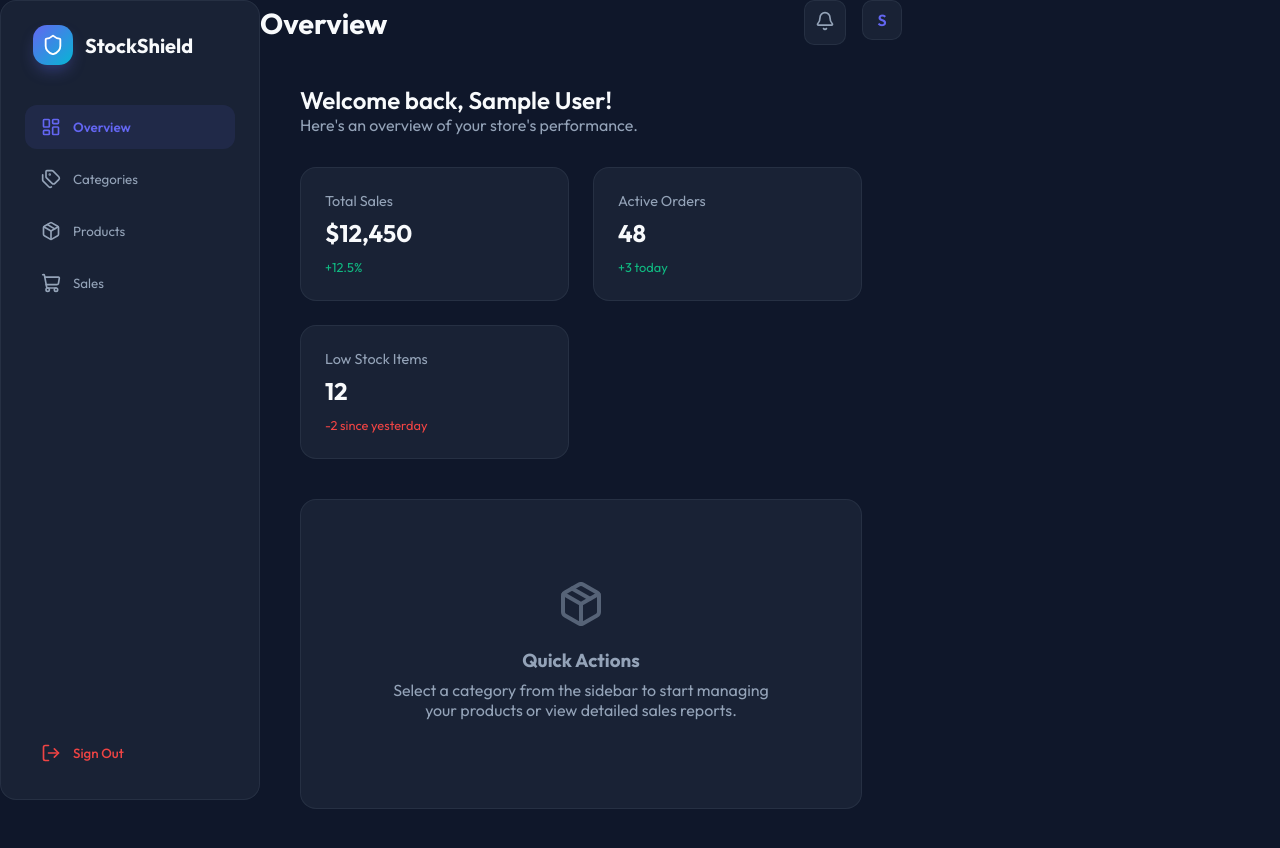
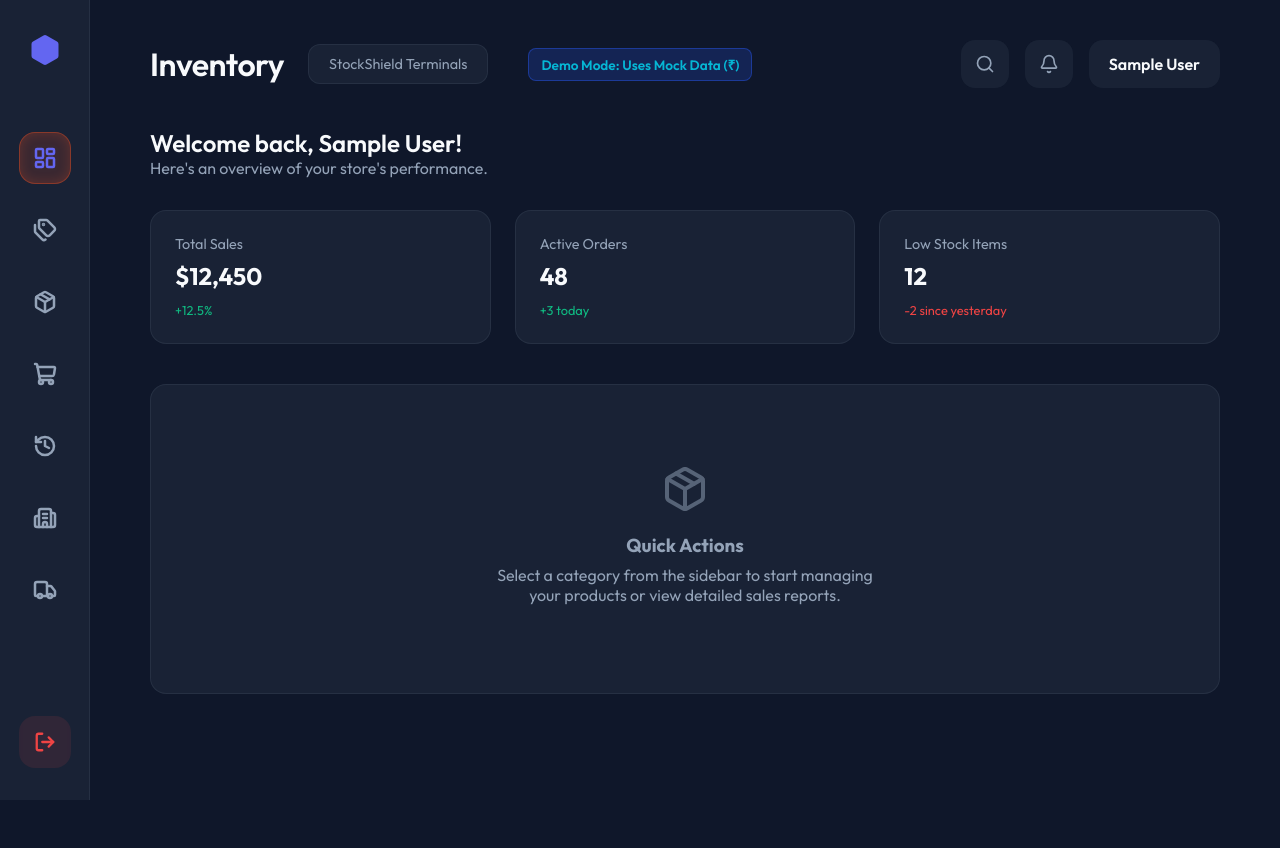
Before and after one commit to saranganet/StockShield-Hybrid-Offline-Retail-Store-Management-System, a React (Vite) app in the folder client/: page /dashboard in a window 1280 px wide. After the commit the page ends 800 px from the top, so only its background shows below. Built offline with nearby package versions, Linux system fonts and the light colour scheme; no server answers; sample sign-in values are in the browser's storage.

Commit message:
chore: setup backend linting and typescript overrides

```diff
--- a/client/src/components/MainLayout.tsx
+++ b/client/src/components/MainLayout.tsx
@@ -1,19 +1,37 @@
-import React from 'react';
+import React, { useState, useEffect } from 'react';
 import { useNavigate, useLocation, Outlet } from 'react-router-dom';
 import {
-  Shield,
+  Hexagon,
   LayoutDashboard,
   Package,
   ShoppingCart,
   LogOut,
   Bell,
-  Tags
+  Tags,
+  Search,
+  Building2,
+  Truck,
+  History,
+  Activity,
+  Users
 } from 'lucide-react';
 
 const MainLayout: React.FC = () => {
   const navigate = useNavigate();
   const location = useLocation();
   const user = JSON.parse(localStorage.getItem('user') || '{}');
+  const [isOffline, setIsOffline] = useState(!navigator.onLine);
+
+  useEffect(() => {
+    const handleOnline = () => setIsOffline(false);
+    const handleOffline = () => setIsOffline(true);
+    window.addEventListener('online', handleOnline);
+    window.addEventListener('offline', handleOffline);
+    return () => {
+      window.removeEventListener('online', handleOnline);
+      window.removeEventListener('offline', handleOffline);
+    };
+  }, []);
 
   const handleLogout = () => {
     localStorage.removeItem('token');
@@ -22,49 +40,51 @@ const MainLayout: React.FC = () => {
   };
 
   const navItems = [
-    { icon: LayoutDashboard, label: 'Overview', path: '/dashboard' },
-    { icon: Tags, label: 'Categories', path: '/dashboard/categories' },
-    { icon: Package, label: 'Products', path: '/dashboard/products' },
-    { icon: ShoppingCart, label: 'Sales', path: '/dashboard/sales' },
+    { icon: LayoutDashboard, path: '/dashboard', label: 'Overview' },
+    { icon: Tags, path: '/dashboard/categories', label: 'Categories' },
+    { icon: Package, path: '/dashboard/products', label: 'Products' },
+    { icon: ShoppingCart, path: '/dashboard/sales', label: 'Sales' },
+    { icon: History, path: '/dashboard/history', label: 'History' },
+    { icon: Building2, path: '/dashboard/suppliers', label: 'Suppliers' },
+    { icon: Truck, path: '/dashboard/purchase-orders', label: 'Restock' },
+    ...(user.role === 'ADMIN' ? [
+       { icon: Users, path: '/dashboard/staff', label: 'Staff' },
+       { icon: Activity, path: '/dashboard/audit', label: 'Audit' }
+    ] : [])
   ];
 
   return (
     <div className="dashboard-layout">
-      {/* Sidebar */}
-      <aside className="sidebar glass">
-        <div className="logo-container" style={{ justifyContent: 'flex-start', paddingLeft: '8px', cursor: 'pointer' }} onClick={() => navigate('/dashboard')}>
-          <div className="logo-icon" style={{ width: '40px', height: '40px' }}>
-            <Shield size={22} />
-          </div>
-          <span style={{ fontWeight: 700, fontSize: '1.25rem' }}>StockShield</span>
+      {/* Icon-only Sidebar */}
+      <aside className="glass" style={{ borderTop: 'none', borderBottom: 'none', borderLeft: 'none', borderRadius: 0, padding: '32px 16px', display: 'flex', flexDirection: 'column', alignItems: 'center', width: '90px', height: '100vh', position: 'sticky', top: 0, zIndex: 50 }}>
+        <div style={{ marginBottom: '60px', cursor: 'pointer', color: 'var(--primary)' }} onClick={() => navigate('/dashboard')}>
+           <Hexagon size={36} fill="var(--primary)" stroke="none" />
         </div>
 
-        <nav style={{ marginTop: '40px', display: 'flex', flexDirection: 'column', gap: '8px' }}>
-          {navItems.map((item) => {
-            const isActive = location.pathname === item.path;
+        <nav style={{ display: 'flex', flexDirection: 'column', gap: '20px', width: '100%', alignItems: 'center' }}>
+          {navItems.map((item, idx) => {
+            const isActive = location.pathname === item.path || (item.path !== '/dashboard' && location.pathname.startsWith(`${item.path}/`));
             return (
               <button
-                key={item.label}
+                key={idx}
+                title={item.label}
                 onClick={() => navigate(item.path)}
-                className="animate-fade-in"
                 style={{
                   display: 'flex',
                   alignItems: 'center',
-                  gap: '12px',
-                  padding: '12px 16px',
-                  borderRadius: '12px',
-                  border: 'none',
-                  background: isActive ? 'rgba(99, 102, 241, 0.1)' : 'transparent',
+                  justifyContent: 'center',
+                  width: '52px',
+                  height: '52px',
+                  borderRadius: '16px',
+                  border: isActive ? '1px solid rgba(255, 84, 33, 0.4)' : '1px solid transparent',
+                  background: isActive ? 'rgba(255, 84, 33, 0.15)' : 'transparent',
                   color: isActive ? 'var(--primary)' : 'var(--text-dim)',
                   cursor: 'pointer',
                   transition: 'var(--transition)',
-                  width: '100%',
-                  fontWeight: isActive ? 600 : 400,
-                  textAlign: 'left'
+                  boxShadow: isActive ? 'inset 0 0 12px rgba(255, 84, 33, 0.2)' : 'none'
                 }}
               >
-                <item.icon size={20} />
-                {item.label}
+                <item.icon size={24} strokeWidth={2.5} />
               </button>
             );
           })}
@@ -76,45 +96,79 @@ const MainLayout: React.FC = () => {
             marginTop: 'auto',
             display: 'flex',
             alignItems: 'center',
-            gap: '12px',
-            padding: '12px 16px',
-            borderRadius: '12px',
+            justifyContent: 'center',
+            width: '52px',
+            height: '52px',
+            borderRadius: '16px',
             border: 'none',
-            background: 'transparent',
+            background: 'rgba(239, 68, 68, 0.1)',
             color: 'var(--error)',
             cursor: 'pointer',
-            transition: 'var(--transition)',
-            fontWeight: 500,
-            position: 'absolute',
-            bottom: '24px',
-            left: '24px',
-            width: 'calc(100% - 48px)'
+            transition: 'var(--transition)'
           }}
+          title="Sign Out"
         >
-          <LogOut size={20} />
-          Sign Out
+          <LogOut size={22} strokeWidth={2.5} />
         </button>
       </aside>
 
       {/* Main Content Area */}
-      <div className="main-container">
-        <header className="header animate-fade-in">
-          <div>
-            <h2 style={{ fontSize: '1.8rem', fontWeight: 700 }}>
-              {navItems.find(i => i.path === location.pathname)?.label || 'Dashboard'}
-            </h2>
+      <div className="main-container" style={{ flex: 1, padding: '40px 60px', position: 'relative' }}>
+
+        {isOffline && (
+          <div style={{
+            background: 'var(--primary)',
+            color: 'white',
+            padding: '12px',
+            textAlign: 'center',
+            borderRadius: '12px',
+            marginBottom: '24px',
+            fontWeight: 600,
+            boxShadow: '0 4px 12px var(--primary-glow)',
+            animation: 'fadeIn 0.3s ease-out'
+          }}>
+            ⚠️ You are currently offline. Actions will be saved and synced automatically when reconnected.
           </div>
+        )}
+
+        <header style={{ display: 'flex', alignItems: 'center', justifyContent: 'space-between', marginBottom: '40px' }}>
+          <div style={{ display: 'flex', alignItems: 'center', gap: '24px' }}>
+             <h1 style={{ fontSize: '2rem', fontWeight: 600, letterSpacing: '-0.5px' }}>Inventory</h1>
+
+             <div className="glass" style={{ display: 'flex', alignItems: 'center', padding: '10px 20px', gap: '8px', color: 'var(--text-dim)', fontSize: '0.9rem', borderRadius: '12px' }}>
+                 <span>StockShield Terminals</span>
+             </div>
+
+             <div
+               style={{ marginLeft: '16px', background: 'rgba(42, 91, 252, 0.2)', color: 'var(--secondary)', padding: '6px 12px', borderRadius: '8px', fontSize: '0.85rem', fontWeight: 600, border: '1px solid rgba(42, 91, 252, 0.4)', cursor: 'pointer' }}
+               onClick={async () => {
+                 try {
+                   const res = await fetch(`${import.meta.env.VITE_API_URL || 'http://localhost:5001/api'}/dev/seed`, { method: 'POST' });
+                   if (res.ok) alert('Mock Data Generated Successfully! Please refresh the page.');
+                 } catch (e) {
+                   console.error(e);
+                 }
+               }}
+               title="Click to automatically seed Indian market mock data"
+             >
+               Demo Mode: Uses Mock Data (₹)
+             </div>
+          </div>
+
           <div style={{ display: 'flex', gap: '16px' }}>
-            <button className="glass" style={{ padding: '10px', borderRadius: '10px', color: 'var(--text-dim)' }}>
+            <button className="glass" style={{ width: '48px', height: '48px', borderRadius: '14px', display: 'flex', alignItems: 'center', justifyContent: 'center', color: 'var(--text-dim)', border: 'none', cursor: 'pointer' }}>
+              <Search size={20} />
+            </button>
+            <button className="glass" style={{ width: '48px', height: '48px', borderRadius: '14px', display: 'flex', alignItems: 'center', justifyContent: 'center', color: 'var(--text-dim)', border: 'none', cursor: 'pointer' }}>
               <Bell size={20} />
             </button>
-            <div className="glass" style={{ width: '40px', height: '40px', borderRadius: '10px', display: 'flex', alignItems: 'center', justifyContent: 'center', fontWeight: 600, color: 'var(--primary)' }}>
-              {user.name?.charAt(0) || 'U'}
+            <div className="glass" style={{ padding: '0 20px', height: '48px', borderRadius: '14px', display: 'flex', alignItems: 'center', justifyContent: 'center', fontWeight: 600, color: 'var(--text-main)', border: 'none' }}>
+              {user.name || 'User'}
             </div>
           </div>
         </header>
 
-        <main className="main-content" style={{ paddingTop: 0 }}>
+        <main style={{ paddingBottom: '40px' }}>
           <Outlet />
         </main>
       </div>
```
Also changed, not shown: 1 other file (tests, documents, lock files or other folders).
